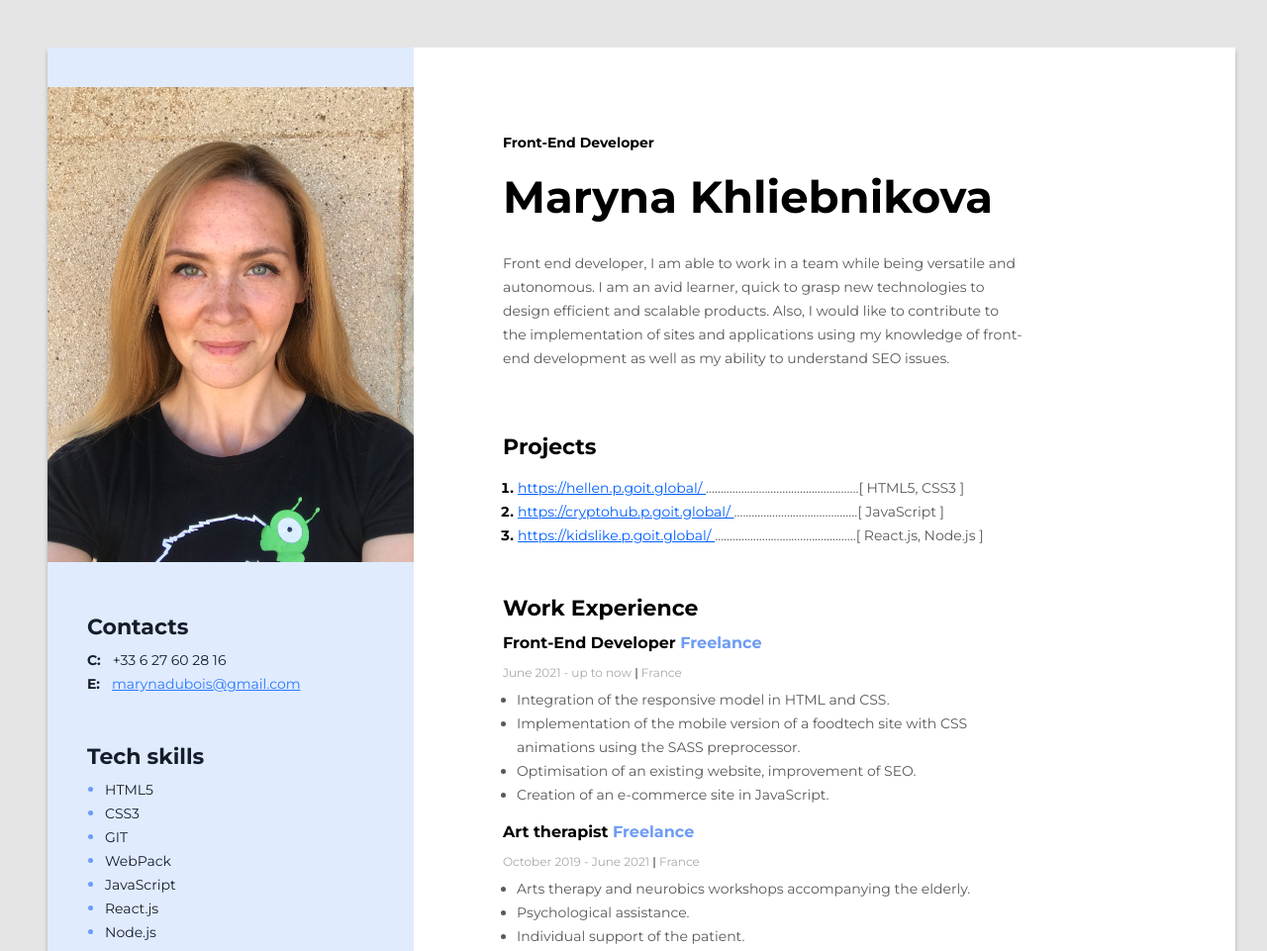
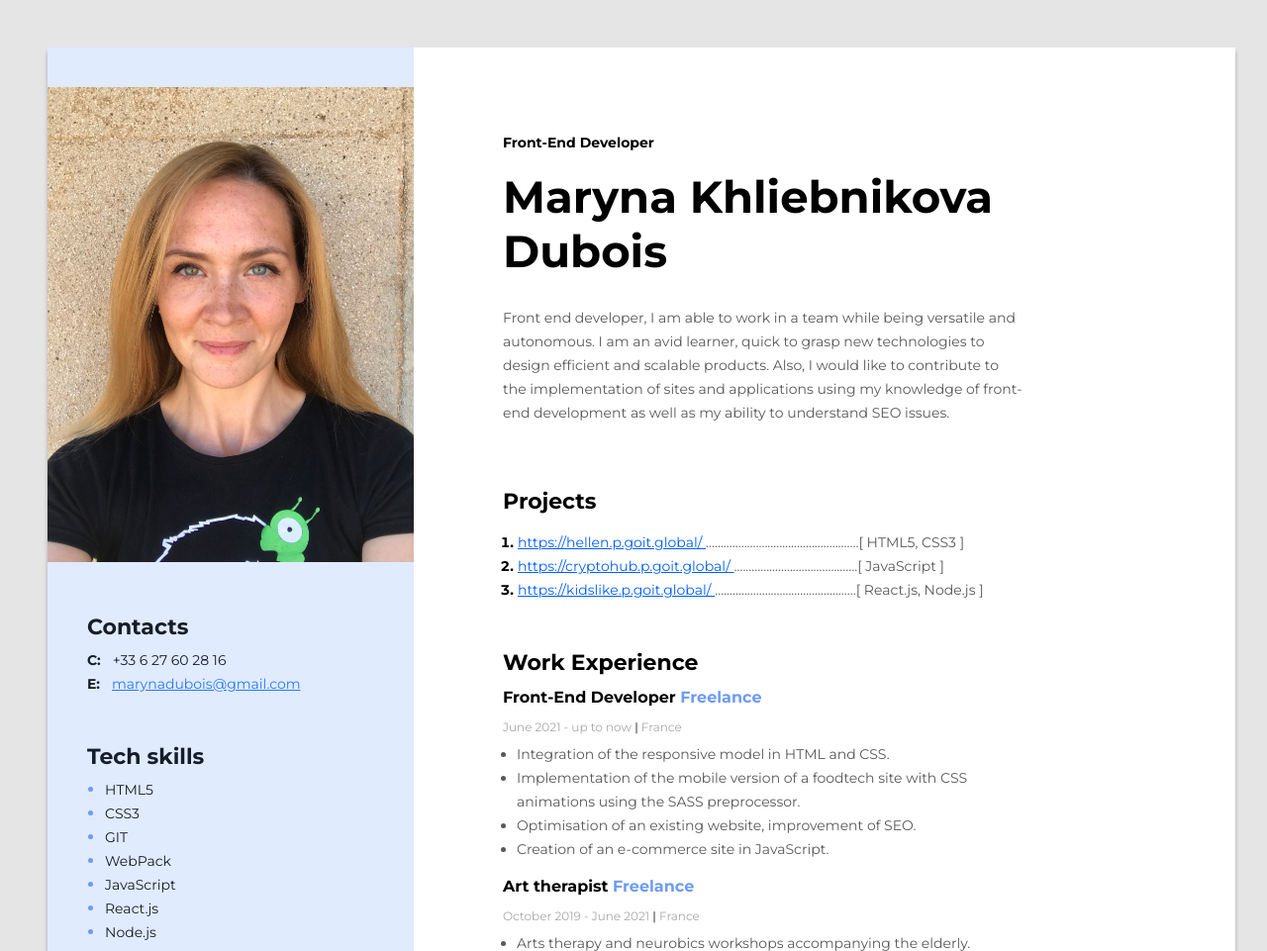
Before and after one commit to Ariaky/resume-project, a plain HTML site: page index.html in a window 1280 px wide. Shown: the top 961 px of the page at 99% size. Drawn offline with Linux system fonts and the light colour scheme.

Commit message:
change "my-name"

```diff
--- a/index.html
+++ b/index.html
@@ -20,7 +20,7 @@
         <!-- About me-->
         <div class="about-me-container">
           <h2 class="my-profession">Front-End Developer</h2>
-          <h1 class="my-name">Maryna Khliebnikova</h1>
+          <h1 class="my-name">Maryna Khliebnikova Dubois</h1>
           <p class="my-descr">
             Front end developer, I am able to work in a team while being versatile and autonomous. I am an avid learner, quick to grasp new technologies to design efficient and scalable products. Also, I would like to contribute to the implementation of sites and applications using my knowledge of front-end development as well as my ability to understand SEO issues.
           </p>
```
